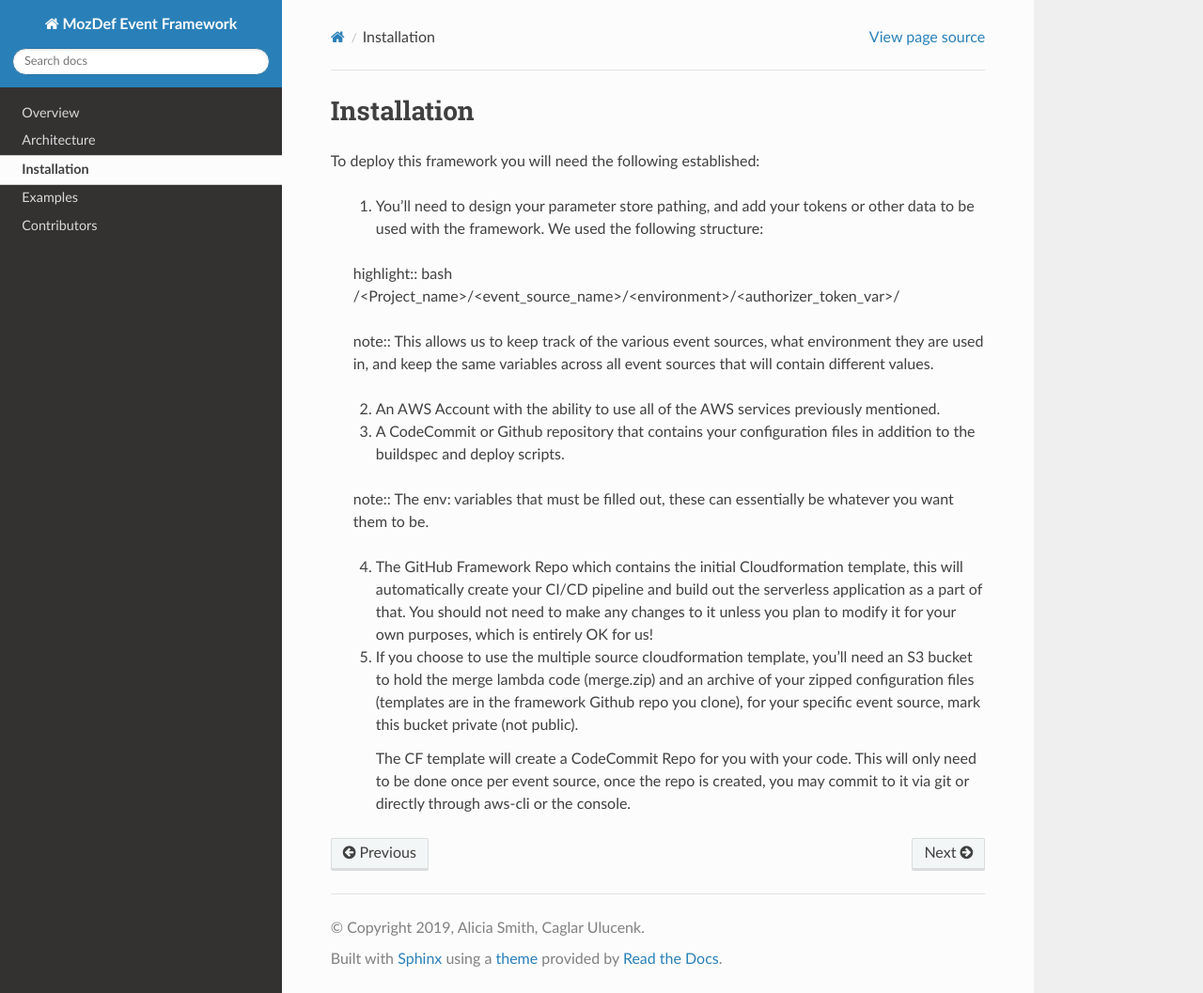
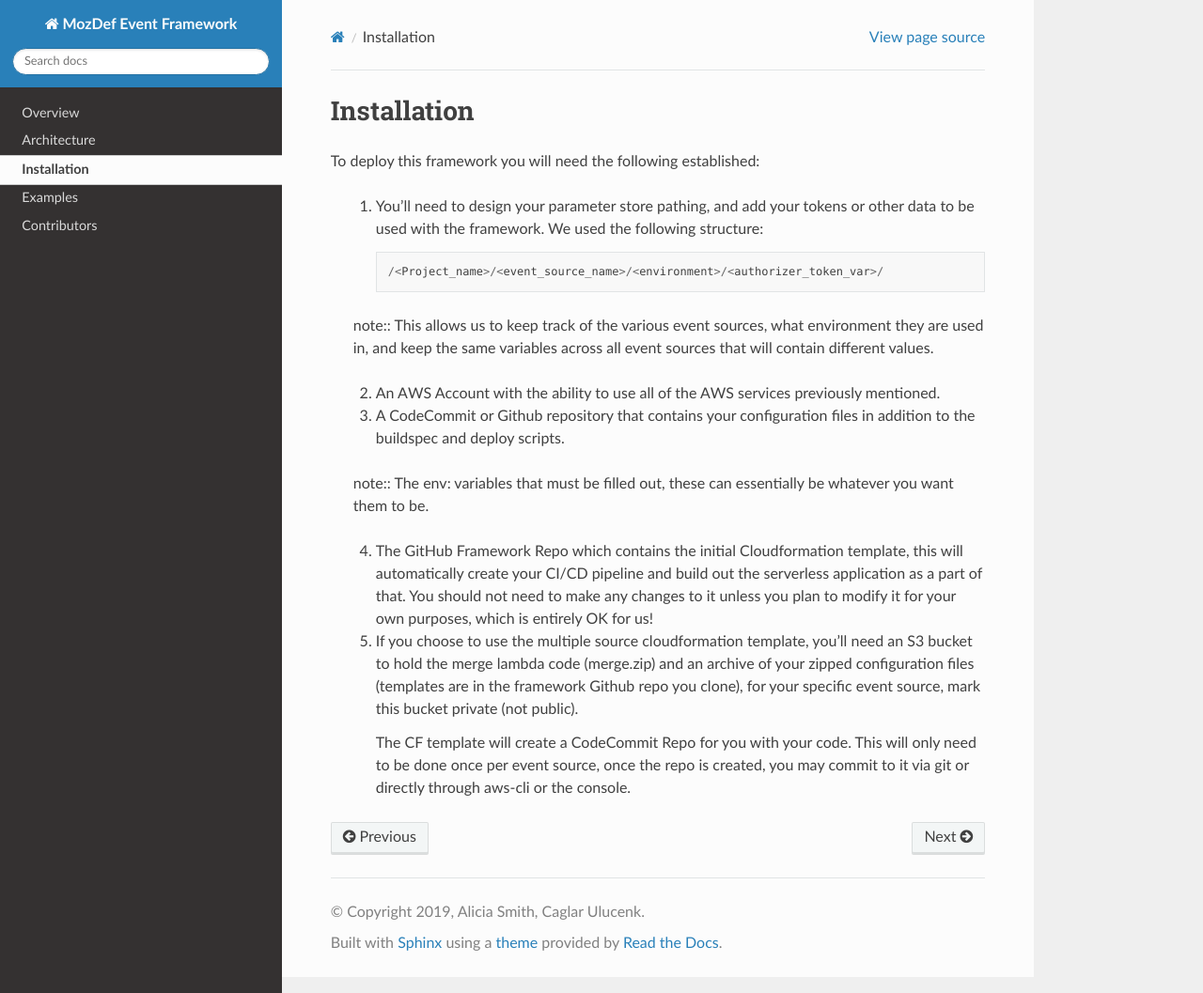
Before and after one commit to mozilla/mozdef-event-framework, a Sphinx documentation site: the page built from docs/source/usage/installation.rst, in a window 1280 px wide and 1057 px high. Shown: the whole window at 94% size. Built offline with Sphinx 7.4.7 and the Read the Docs theme 2.0.0, drawn with Linux system fonts in a browser that asks for light colours; pages that are not in the unit, such as notebooks, are missing from menus.

Commit message:
working on block quote formattingx4

```diff
--- a/docs/source/usage/installation.rst
+++ b/docs/source/usage/installation.rst
@@ -5,8 +5,7 @@ To deploy this framework you will need the following established:
 
     1. You'll need to design your parameter store pathing, and add your tokens or other data to be used with the framework. We used the following structure::
 
-    highlight:: bash
-    /<Project_name>/<event_source_name>/<environment>/<authorizer_token_var>/
+        /<Project_name>/<event_source_name>/<environment>/<authorizer_token_var>/
 
     note::
     This allows us to keep track of the various event sources, what environment they are used in, and keep the same variables across all event sources that will contain different values.
```
